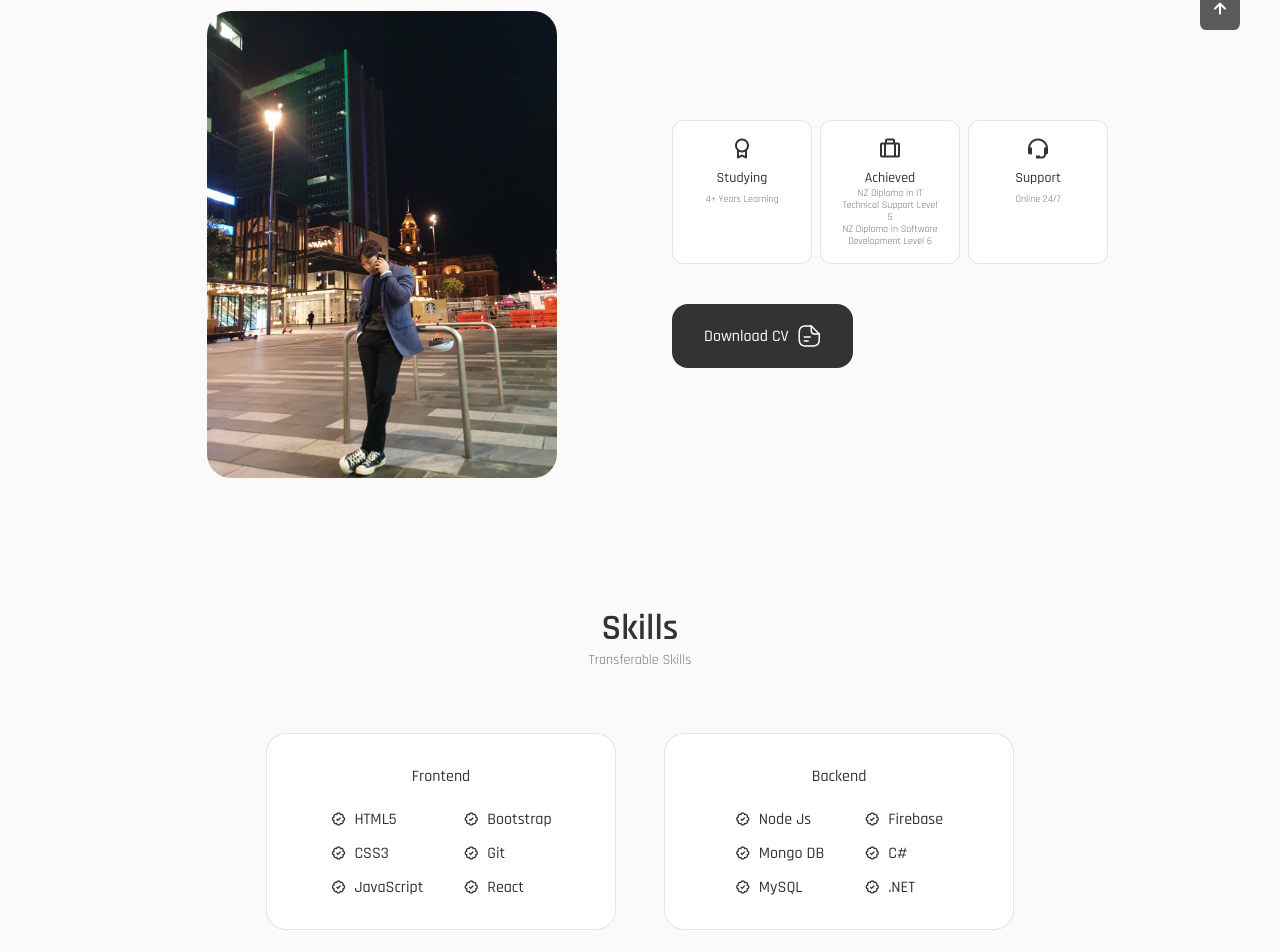
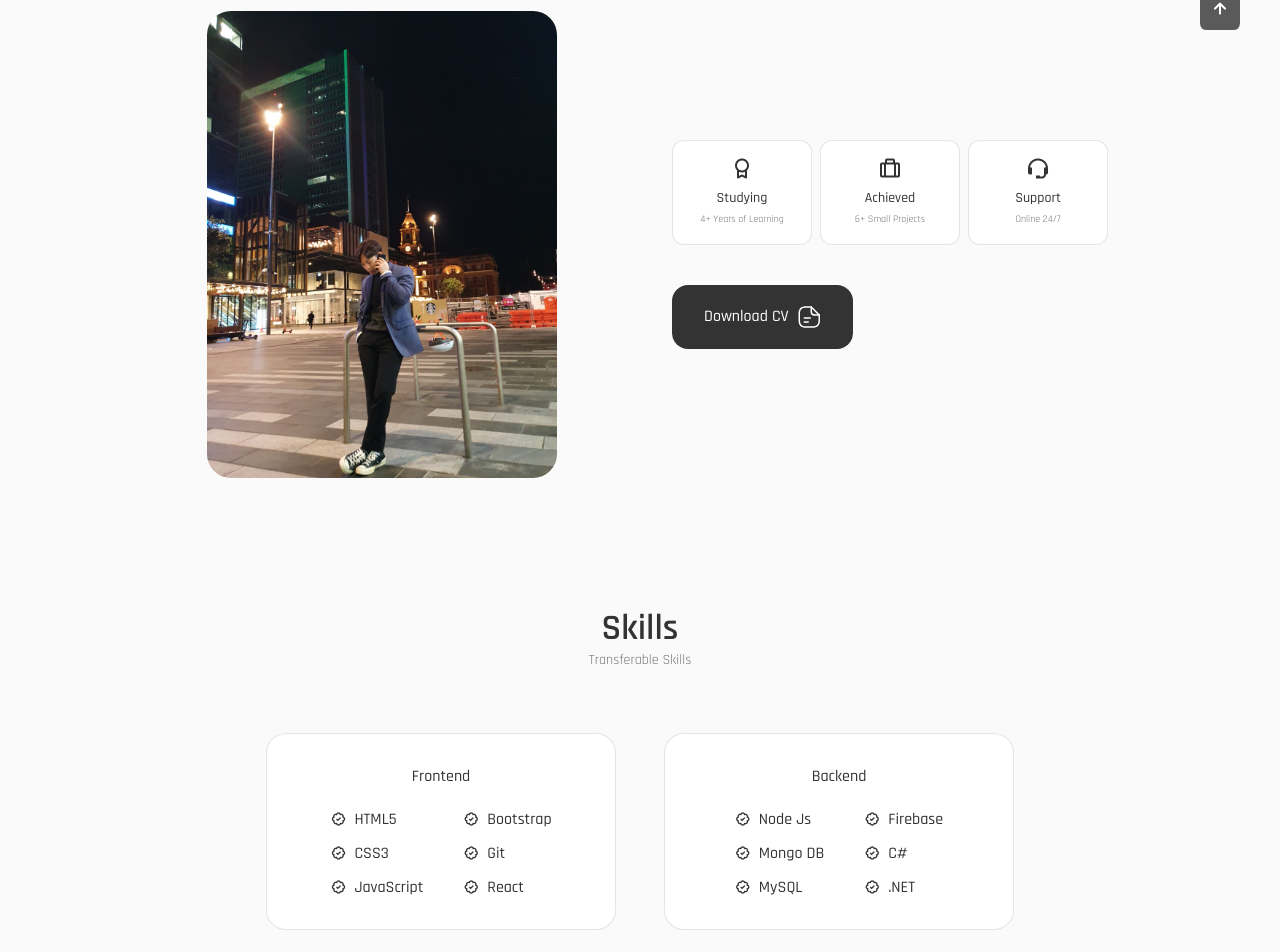
Before and after one commit to Na-David/Portfolio, a React (Create React App) app: page / in a window 1280 px wide. Shown: the part 930-1882 px from the top of the page. Built offline with nearby package versions, Linux system fonts and the light colour scheme; the HTML template or start-up script is replaced by a standard one.

Commit message:
details changed

```diff
--- a/src/components/About/Info.js
+++ b/src/components/About/Info.js
@@ -7,24 +7,14 @@ const Info = () => {
         <i class="bx bx-award about__icon"></i>
 
         <h3 className="about__title">Studying</h3>
-        <span className="about__subtitle">4+ Years Learning</span>
+        <span className="about__subtitle">4+ Years of Learning</span>
       </div>
 
       <div className="about__box">
         <i class="bx bx-briefcase-alt about__icon"></i>
 
         <h3 className="about__title">Achieved</h3>
-        <span className="about__subtitle">
-          <ul>
-            <li>
-            NZ Diploma in IT Technical Support Level 5
-            </li>
-            <li>
-            NZ Diploma in Software Development Level 6
-
-            </li>
-          </ul>
-        </span>
+        <span className="about__subtitle">6+ Small Projects</span>
       </div>
 
       <div className="about__box">
--- a/src/components/ScrollUp/ScrollUp.js
+++ b/src/components/ScrollUp/ScrollUp.js
@@ -1,5 +1,5 @@
 import React from "react";
-import "./Scrollup.css";
+import "./ScrollUp.css";
 
 const ScrollUp = () => {
   window.addEventListener("scroll", function () {
```
